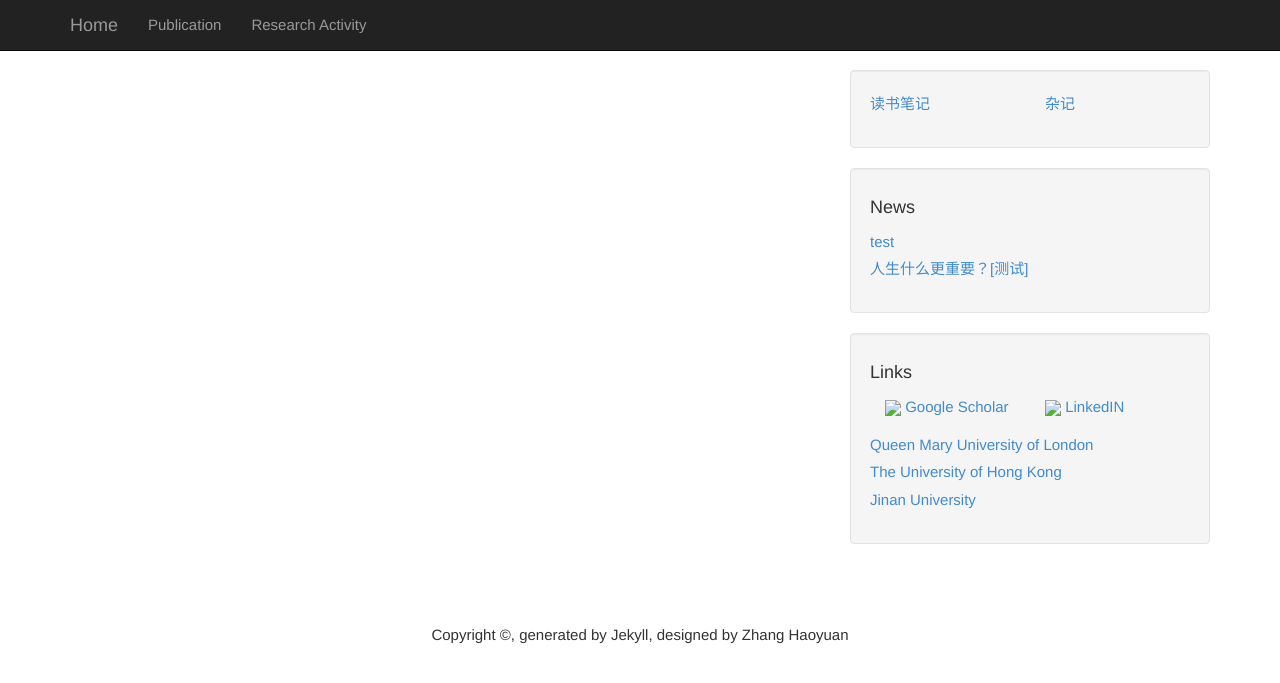
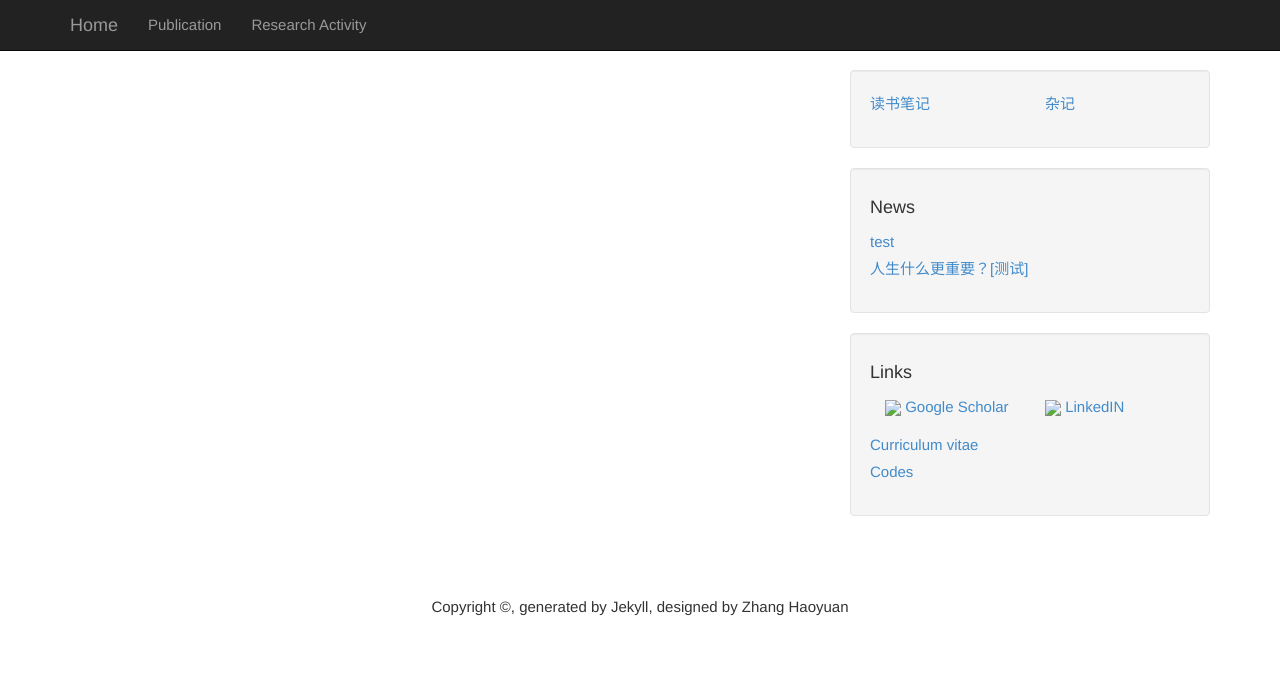
Before and after one commit to july0905/haoyuanzhang1990.github.io, a Jekyll site: the page built from pub.md, in a window 1280 px wide. Shown: the top 683 px of the page. Built offline with Jekyll 4.4.1, drawn with Linux system fonts in a browser that asks for light colours.

Commit message:
Update friend_links.html

```diff
--- a/_includes/friend_links.html
+++ b/_includes/friend_links.html
@@ -22,18 +22,13 @@
               <!-- /.col-lg-6 -->
             <ul class="list-unstyled">
               <li>
-                <a href="http://www.qmul.ac.uk/" target="_blank">
-                  Queen Mary University of London
+                <a href="" target="_blank">
+                  Curriculum vitae
                 </a>
               </li>
               <li>
-                <a href="http://www.hku.hk/" target="_blank">
-                  The University of Hong Kong
-                </a>
-              </li>
-              <li>
-                <a href="https://www.jnu.edu.cn/" target="_blank">
-                  Jinan University
+                <a href="" target="_blank">
+                  Codes
                 </a>
               </li>
             </ul>
```
